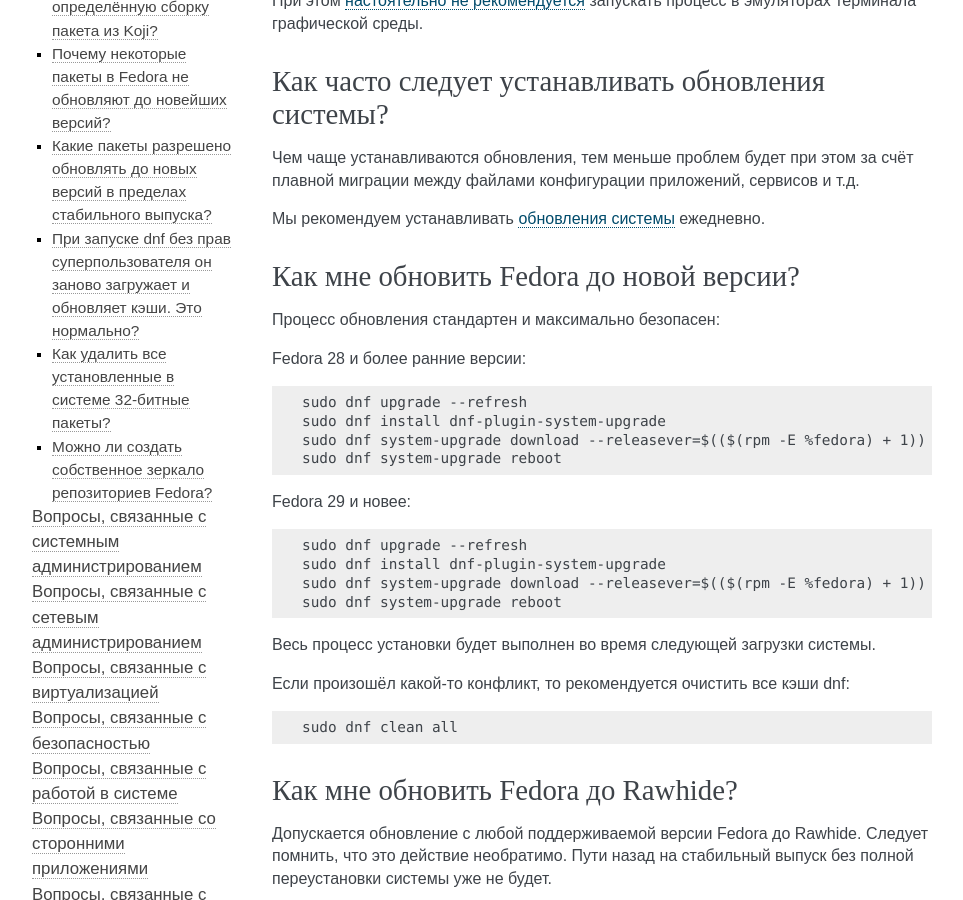
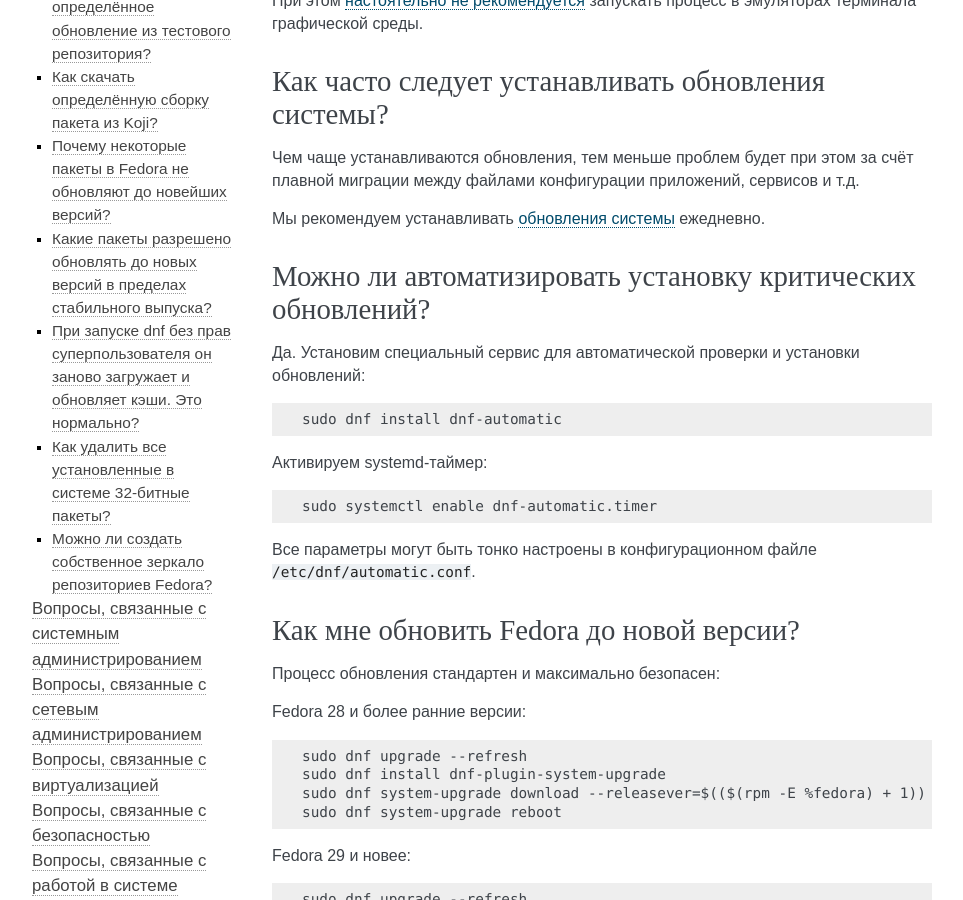
Before and after one commit to RussianFedora/FAQ, a Sphinx documentation site: the page built from source/package-manager.rst, in a window 1280 px wide and 900 px high, scrolled down 3348 px. Shown: the whole window, without its empty margins (148-1111 px from the left). Built offline with Sphinx 7.4.7, drawn with Linux system fonts in a browser that asks for light colours; some of the changed text lies outside the part shown.

Commit message:
Added question about using dnf-automatic.

```diff
--- a/source/package-manager.rst
+++ b/source/package-manager.rst
@@ -132,7 +132,7 @@
 
 Здесь **foo-bar** - название venv контейнера. Допускается создавать неограниченное их количество.
 
-.. index:: fedora, update
+.. index:: fedora, update, dnf
 .. _dnf-update:
 
 Как правильно обновлять систему?
@@ -158,7 +158,27 @@
 
 Мы рекомендуем устанавливать :ref:`обновления системы <dnf-update>` ежедневно.
 
-.. index:: fedora, upgrade
+.. index:: fedora, automatic updates, update, dnf
+.. _update-auto:
+
+Можно ли автоматизировать установку критических обновлений?
+==============================================================
+
+Да. Установим специальный сервис для автоматической проверки и установки обновлений:
+
+.. code-block:: text
+
+    sudo dnf install dnf-automatic
+
+Активируем systemd-таймер:
+
+.. code-block:: text
+
+    sudo systemctl enable dnf-automatic.timer
+
+Все параметры могут быть тонко настроены в конфигурационном файле ``/etc/dnf/automatic.conf``.
+
+.. index:: fedora, upgrade, dnf
 .. _dist-upgrade:
 
 Как мне обновить Fedora до новой версии?
@@ -192,7 +212,7 @@
 
     sudo dnf clean all
 
-.. index:: fedora, upgrade, rawhide
+.. index:: fedora, upgrade, rawhide, dnf
 .. _dist-rawhide:
 
 Как мне обновить Fedora до Rawhide?
```
